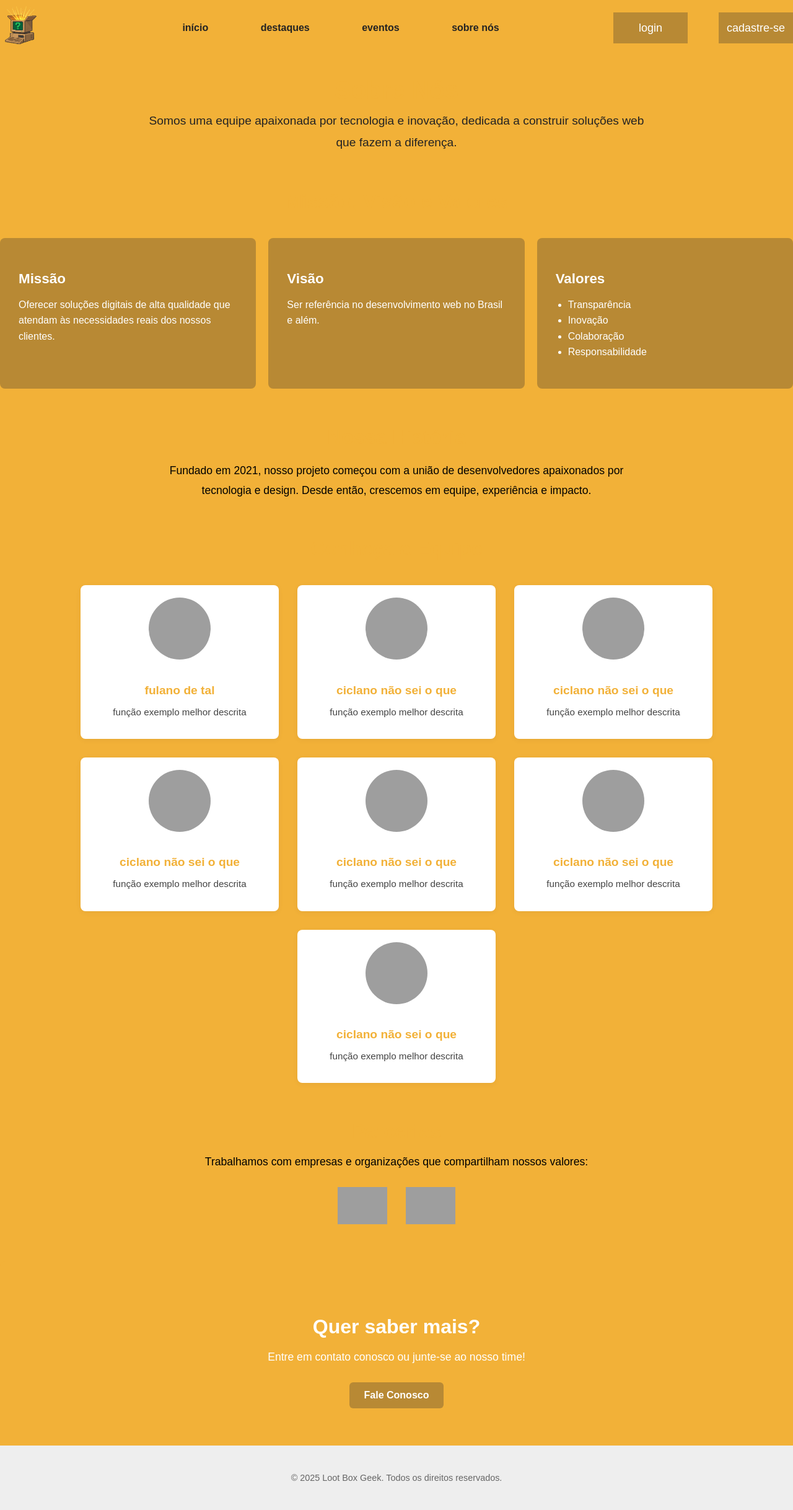
After one commit to labStartup/lootbox-geek-v2, a PHP site: page /sobrenos.php in a window 1280 px wide. The commit adds this page. Shown: the whole page at 62% size. Run offline with PHP 8.4, Linux system fonts and the light colour scheme; grey boxes are pictures that could not be loaded.

Commit message:
Footer.php e página about versionada

```diff
--- a/public/cadastro.html
+++ b/public/cadastro.html
@@ -4,7 +4,7 @@
 <head>
     <meta charset="UTF-8">
     <meta name="viewport" content="width=device-width, initial-scale=1.0">
-    <title>Cadastro | Lootbox Geek</title>
+    <title>Cadastro | Loot box Geek</title>
     <style>
       a{
         font-size: 2em;
--- a/public/global.css
+++ b/public/global.css
@@ -12,7 +12,7 @@
     font-family: Arial, Helvetica, sans-serif;
 }
 
-body, main {
+body{
     /* width: 100vw; */
     margin: 0;
     padding: 0;
@@ -53,3 +53,79 @@ body.no-scroll > *:not(header){
     min-height: 100vh;
 
 }
+/* ####################################################################### */
+
+/* HEADER DAS PÁGINAS ANTES DE LOGAR */
+header {
+    width: 100%;
+    padding: 40px 0;
+    background-color: var(--bg-primary);
+}
+
+header .interface {
+    display: flex;
+    justify-content: space-between;
+    align-items: center;
+    height: 10px;
+}
+
+header .logo img {
+    max-width: 70px;
+}
+
+header .menu-desktop nav ul {
+    list-style-type: none;
+}
+
+header .menu-desktop nav ul li {
+    display: inline-block;
+    margin: 0 40px;
+}
+
+header .menu-desktop nav ul li a {
+    text-decoration: none;
+    color: #242323;
+    font-size: 16px;
+    font-weight: 600;
+}
+
+header .menu-desktop__btn {
+    display: flex;
+    gap: 50px;
+}
+
+header .menu-desktop__btn button {
+    background-color: transparent;
+    background-color: var(--bg-secundary);
+    border: 2px solid var(--bg-secundary);
+    transition: .3s ease-in-out;
+
+    a {
+        color: #fff;
+        text-decoration: none;
+    }
+
+    &:hover{
+        background-color: #ececec;
+        border: none;
+
+        a{
+            color: var(--bg-primary);
+        }
+    }
+}
+
+/* /HEADER DAS PÁGINAS ANTES DE LOGAR */
+/* ############################################################################ */
+
+/* FOOTER DAS PÁGINAS ANTES DE LOGAR */
+
+.f__index {
+  text-align: center;
+  padding: 30px;
+  font-size: 0.9em;
+  background-color: #eee;
+  color: #666;
+}
+
+/* /FOOTER DAS PÁGINAS ANTES DE LOGAR */
--- /dev/null
+++ b/public/index__footer.php
@@ -0,0 +1,6 @@
+<?php
+
+  echo "<footer class='f__index'>
+    <p>&copy; 2025 Loot Box Geek. Todos os direitos reservados.</p>
+  </footer>"
+?>
--- a/public/login.html
+++ b/public/login.html
@@ -9,7 +9,7 @@
   <!-- Bootstrap Icon -->
   <link rel="stylesheet" href="https://cdn.jsdelivr.net/npm/bootstrap-icons@1.13.1/font/bootstrap-icons.min.css">
   <!-- /Bootstrap Icon -->
-  <title>Login | Lootbox Geek</title>
+  <title>Login | Loot box Geek</title>
 
 </head>
 
@@ -20,7 +20,7 @@
         <img src="./img/global/logo-removebg-preview.png" alt="logotipo" id="logo_header" />
       </section>
 
-      <section class="btn-modal">
+      <section>
         <button class="btn-default return">
           <a href="./index.html">Retornar</a>
         </button>
--- /dev/null
+++ b/public/sobrenos.css
@@ -0,0 +1,248 @@
+@import url('./global.css');
+
+/* ESTRUTURA PRINCIPAL */
+main.sobre-nos {
+  padding: 80px 20px;
+  background-color: #f9f9f9;
+  font-family: 'Segoe UI', Tahoma, Geneva, Verdana, sans-serif;
+}
+
+
+/* SEÇÃO INTRODUÇÃO */
+.sobre-nos_intro {
+  text-align: center;
+  color: #242323;
+  margin-bottom: 60px;
+}
+
+.sobre-nos_intro h1 {
+  font-size: 2.5em;
+  color: var(--bg-primary);
+  font-weight: 800;
+  margin-bottom: 10px;
+}
+
+.sobre-nos_intro p {
+  font-size: 1.2em;
+  max-width: 800px;
+  margin: 0 auto;
+  line-height: 1.8em;
+}
+
+/* MISSÃO, VISÃO E VALORES */
+.missao-visao-valores {
+  margin-bottom: 60px;
+}
+
+.missao-visao-valores h2 {
+  text-align: center;
+  font-size: 2em;
+  font-weight: 700;
+  color: var(--bg-primary);
+  margin-bottom: 40px;
+}
+
+.missao-visao-valores .grid {
+  display: flex;
+  flex-wrap: wrap;
+  justify-content: space-between;
+  gap: 20px;
+}
+
+.missao-visao-valores article {
+  flex: 1;
+  min-width: 280px;
+  background-color: var(--bg-secundary);
+  color: #fff;
+  padding: 30px;
+  border-radius: 8px;
+  transition: transform 0.3s ease, background-color 0.3s ease;
+}
+
+.missao-visao-valores article:hover {
+  transform: translateY(-5px);
+  background-color: #ececec;
+  color: var(--bg-primary);
+}
+
+.missao-visao-valores h3 {
+  margin-bottom: 10px;
+  font-size: 1.4em;
+}
+
+.missao-visao-valores p, .missao-visao-valores ul {
+  font-size: 1em;
+  line-height: 1.6em;
+}
+
+.missao-visao-valores ul {
+  padding-left: 20px;
+}
+
+/* HISTÓRIA */
+.historia {
+  text-align: center;
+  margin-bottom: 60px;
+}
+
+.historia h2 {
+  font-size: 2em;
+  font-weight: 700;
+  color: var(--bg-primary);
+  margin-bottom: 20px;
+}
+
+.historia p {
+  font-size: 1.1em;
+  line-height: 1.8em;
+  max-width: 800px;
+  margin: 0 auto;
+}
+
+/* EQUIPE */
+.equipe {
+  text-align: center;
+  margin-bottom: 60px;
+}
+
+.equipe h2 {
+  font-size: 2em;
+  font-weight: 700;
+  color: var(--bg-primary);
+  margin-bottom: 40px;
+}
+
+.membros {
+  display: flex;
+  flex-wrap: wrap;
+  gap: 30px;
+  justify-content: center;
+}
+
+.membro {
+  background-color: #fff;
+  padding: 20px;
+  border-radius: 8px;
+  width: 280px;
+  box-shadow: 0 2px 10px rgba(0, 0, 0, 0.05);
+  transition: transform 0.3s ease, box-shadow 0.3s ease;
+}
+
+.membro:hover {
+  transform: scale(1.03);
+  box-shadow: 0 4px 20px rgba(0, 0, 0, 0.1);
+}
+
+.membro img {
+  width: 100px;
+  height: 100px;
+  border-radius: 50%;
+  object-fit: cover;
+  margin-bottom: 15px;
+}
+
+.membro h3 {
+  font-size: 1.2em;
+  margin-bottom: 5px;
+  color: var(--bg-primary);
+}
+
+.membro p {
+  font-size: 0.95em;
+  color: #444;
+}
+
+/* PARCERIAS */
+.parcerias {
+  text-align: center;
+  margin-bottom: 60px;
+}
+
+.parcerias h2 {
+  font-size: 2em;
+  color: var(--bg-primary);
+  margin-bottom: 20px;
+}
+
+.parcerias p {
+  font-size: 1.1em;
+  margin-bottom: 30px;
+}
+
+.logos {
+  display: flex;
+  gap: 30px;
+  justify-content: center;
+  flex-wrap: wrap;
+}
+
+.logos img {
+  max-width: 150px;
+  max-height: 60px;
+  object-fit: contain;
+  filter: grayscale(100%);
+  transition: filter 0.3s ease;
+}
+
+.logos img:hover {
+  filter: grayscale(0%);
+}
+
+/* CTA FINAL */
+.cta {
+  background-color: var(--bg-primary);
+  color: #fff;
+  padding: 60px 20px;
+  border-radius: 8px;
+  text-align: center;
+}
+
+.cta h2 {
+  font-size: 2em;
+  margin-bottom: 20px;
+}
+
+.cta p {
+  font-size: 1.1em;
+  margin-bottom: 30px;
+}
+
+.cta .botao {
+  display: inline-block;
+  padding: 12px 24px;
+  background-color: var(--bg-secundary);
+  color: #fff;
+  text-decoration: none;
+  font-weight: 600;
+  border-radius: 6px;
+  transition: background-color 0.3s ease, color 0.3s ease;
+}
+
+.cta .botao:hover {
+  background-color: #fff;
+  color: var(--bg-primary);
+}
+
+
+/* RESPONSIVIDADE */
+@media (max-width: 768px) {
+  .missao-visao-valores .grid,
+  .membros,
+  .logos {
+    flex-direction: column;
+    align-items: center;
+  }
+
+  .membro, .missao-visao-valores article {
+    width: 100%;
+    max-width: 90%;
+  }
+
+  .sobre-nos_intro h1,
+  .historia h2,
+  .equipe h2,
+  .parcerias h2,
+  .cta h2 {
+    font-size: 1.8em;
+  }
+}
--- /dev/null
+++ b/public/sobrenos.php
@@ -0,0 +1,142 @@
+<!DOCTYPE html>
+<html lang="pt-BR">
+
+<head>
+  <meta charset="UTF-8">
+  <meta name="viewport" content="width=device-width, initial-scale=1.0">
+  <title>Sobre Nós | Loot box Geek</title>
+  <link rel="stylesheet" href="sobrenos.css">
+</head>
+
+<body>
+  <header>
+    <div class="interface">
+      <section class="logo">
+        <img
+          src="./img/global/logo-removebg-preview.png"
+          alt="logotipo"
+          id="logo_header" />
+      </section>
+
+      <section class="menu-desktop">
+          <nav>
+            <ul>
+              <li><a href="./index.html">início</a></li>
+              <li><a href="./index.html#destaques">destaques</a></li>
+              <li><a href="#">eventos</a></li>
+              <li><a href="./sobrenos.php">sobre nós</a></li>
+            </ul>
+          </nav>
+        </section>
+
+      <section class="menu-desktop__btn">
+          <button class="btn-default">
+            <a href="./login.html">login</a>
+          </button>
+
+          <button class="btn-default">
+            <a href="./cadastro.html">cadastre-se</a>
+          </button>
+        </section>
+    </div>
+  </header>
+  <!-- /navbar -->
+
+  <main clas="sobre-nos">
+    <section class="sobre-nos_intro">
+      <h1>Sobre Nós</h1>
+      <p>Somos uma equipe apaixonada por tecnologia e inovação, dedicada a construir soluções web que fazem a diferença.</p>
+    </section>
+
+    <section class="missao-visao-valores">
+      <h2>Missão, Visão e Valores</h2>
+      <div class="grid">
+        <article>
+          <h3>Missão</h3>
+          <p>Oferecer soluções digitais de alta qualidade que atendam às necessidades reais dos nossos clientes.</p>
+        </article>
+        <article>
+          <h3>Visão</h3>
+          <p>Ser referência no desenvolvimento web no Brasil e além.</p>
+        </article>
+        <article>
+          <h3>Valores</h3>
+          <ul>
+            <li>Transparência</li>
+            <li>Inovação</li>
+            <li>Colaboração</li>
+            <li>Responsabilidade</li>
+          </ul>
+        </article>
+      </div>
+    </section>
+
+    <section class="historia">
+      <h2>Nossa História</h2>
+      <p>Fundado em 2021, nosso projeto começou com a união de desenvolvedores apaixonados por tecnologia e design. Desde então, crescemos em equipe, experiência e impacto.</p>
+    </section>
+
+    <section class="equipe">
+      <h2>Conheça a Equipe</h2>
+      <div class="membros">
+        <article class="membro">
+          <img src="img/joao.jpg" alt="fulano de tal - função exemplo" />
+          <h3>fulano de tal</h3>
+          <p>função exemplo melhor descrita</p>
+        </article>
+        <article class="membro">
+          <img src="img/maria.jpg" alt="ciclano não sei o que - função exemplo" />
+          <h3>ciclano não sei o que</h3>
+          <p>função exemplo melhor descrita</p>
+        </article>
+        <article class="membro">
+          <img src="img/maria.jpg" alt="ciclano não sei o que - função exemplo" />
+          <h3>ciclano não sei o que</h3>
+          <p>função exemplo melhor descrita</p>
+        </article>
+        <article class="membro">
+          <img src="img/maria.jpg" alt="ciclano não sei o que - função exemplo" />
+          <h3>ciclano não sei o que</h3>
+          <p>função exemplo melhor descrita</p>
+        </article>
+        <article class="membro">
+          <img src="img/maria.jpg" alt="ciclano não sei o que - função exemplo" />
+          <h3>ciclano não sei o que</h3>
+          <p>função exemplo melhor descrita</p>
+        </article>
+        <article class="membro">
+          <img src="img/maria.jpg" alt="ciclano não sei o que - função exemplo" />
+          <h3>ciclano não sei o que</h3>
+          <p>função exemplo melhor descrita</p>
+        </article>
+        <article class="membro">
+          <img src="img/maria.jpg" alt="ciclano não sei o que - função exemplo" />
+          <h3>ciclano não sei o que</h3>
+          <p>função exemplo melhor descrita</p>
+        </article>
+        <!-- Adicione mais membros conforme necessário -->
+      </div>
+    </section>
+
+    <section class="parcerias">
+      <h2>Parcerias</h2>
+      <p>Trabalhamos com empresas e organizações que compartilham nossos valores:</p>
+      <div class="logos">
+        <img src="img/parceiro1.png" alt="Parceiro 1">
+        <img src="img/parceiro2.png" alt="Parceiro 2">
+      </div>
+    </section>
+
+    <section class="cta">
+      <h2>Quer saber mais?</h2>
+      <p>Entre em contato conosco ou junte-se ao nosso time!</p>
+      <a href="#" class="botao">Fale Conosco</a>
+    </section>
+  </main>
+
+  <?php
+    include_once "./index__footer.php";
+  ?>
+</body>
+
+</html>
```
Also changed, not shown: public/index.css (+7 -68 lines), public/index.html (+6 -5 lines).
